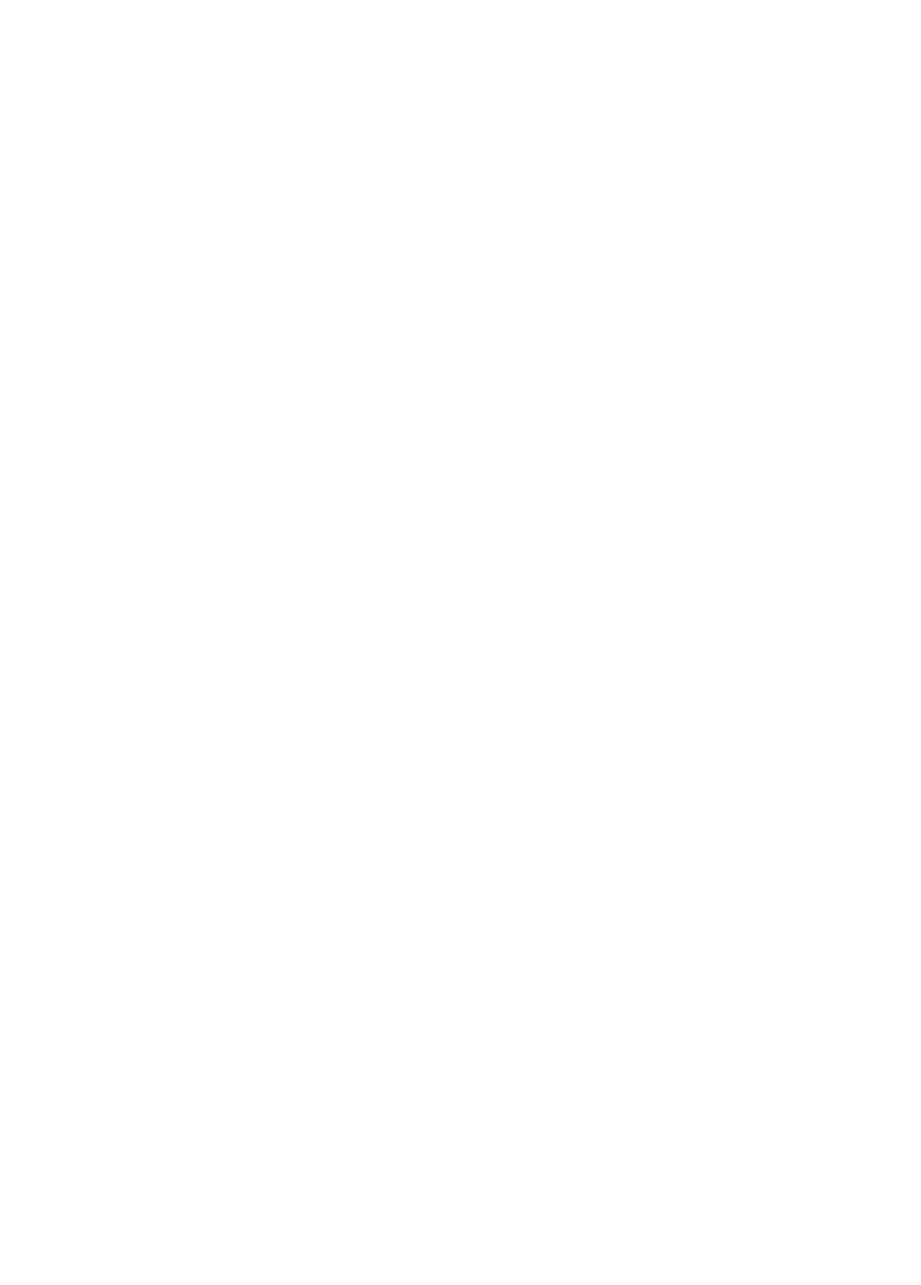
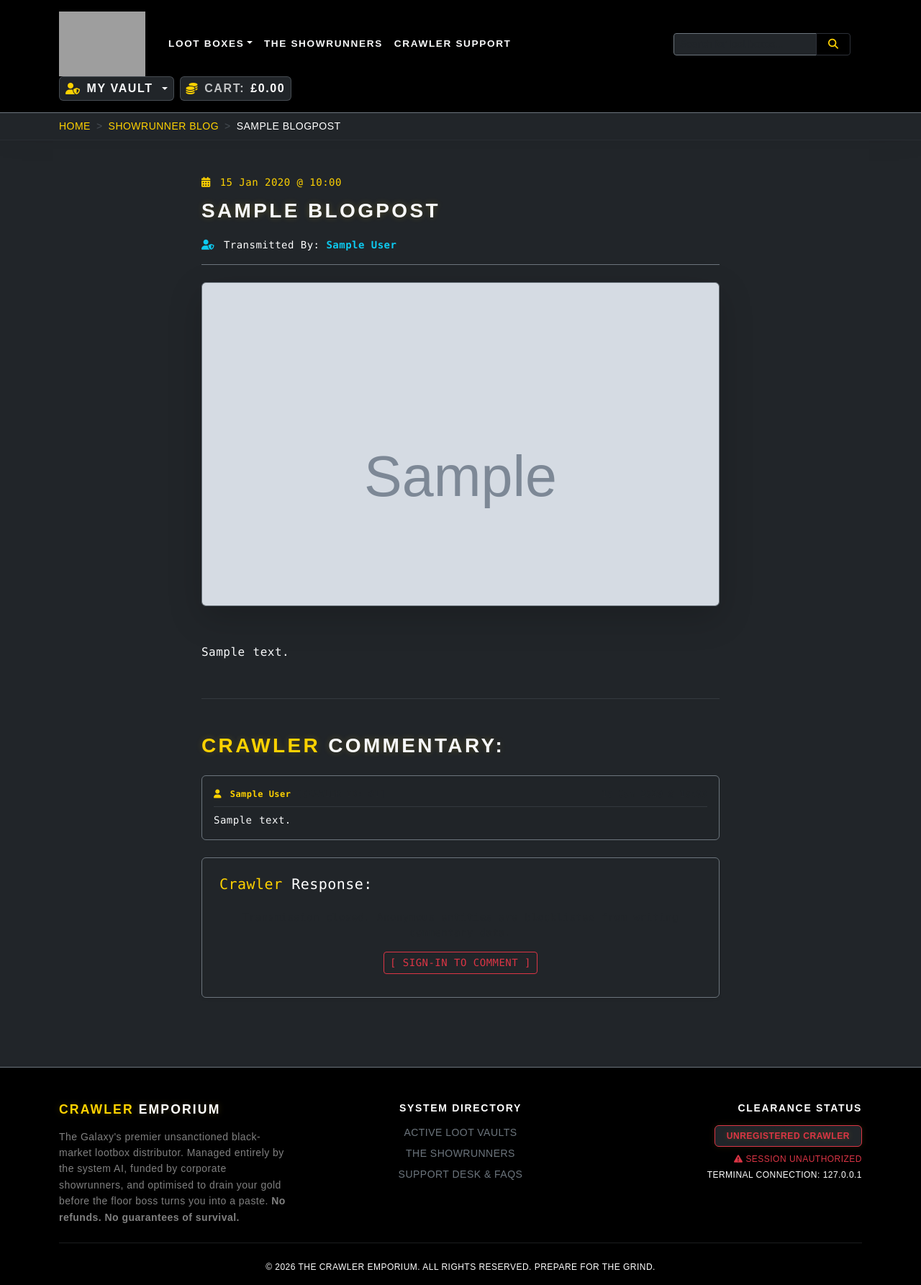
Before and after one commit to MrsG33k/CI-MS4-CrawlerEmporium, a Django app: a page that uses showrunners/templates/showrunners/blog_detail.html in a window 1280 px wide. Before the commit the page is empty. Shown: the whole page at 72% size. Before the commit the page ends 800 px from the top, so only its background shows below. Run offline with Django 5.2, Linux system fonts and the light colour scheme; tables that the repository leaves empty hold one stand-in row (values such as "Sample post"); grey boxes marked "Sample" are stand-in pictures; some libraries are stand-ins or nearby versions; some web fonts are replaced; grey boxes are pictures that could not be loaded.

Commit message:
Add: Created the blog detail view and comments section.

```diff
--- a/showrunners/templates/showrunners/blog_detail.html
+++ b/showrunners/templates/showrunners/blog_detail.html
@@ -0,0 +1,116 @@
+{% extends "base.html" %}
+{% load static %}
+
+{% block breadcrumbs %}
+    <li class="breadcrumb-item"><a href="{% url 'blog' %}" class="text-warning text-decoration-none">Showrunner Blog</a></li>
+    <li class="breadcrumb-item text-white active" aria-current="page">{{ post.title|truncatechars:25 }}</li>
+{% endblock %}
+
+{% block content %}
+<div class="container my-5 text-white">
+    <div class="row justify-content-center">
+        <div class="col-lg-9 col-xl-8">
+
+            <header class="mb-4">
+                <span class="text-warning font-monospace small d-block mb-2">
+                    <i class="fas fa-calendar-alt me-1"></i> {{ post.created_at|date:"d M Y @ H:i" }}
+                </span>
+                <p class="fs-3 logo-font text-uppercase text-light tracking-wider mb-3">
+                    {{ post.title }}
+                </p>
+
+                <div class="d-flex align-items-center font-monospace text-white small pb-3 border-bottom border-secondary">
+                    <span>
+                        <i class="fas fa-user-shield text-info me-1"></i> Transmitted By:
+                        <strong class="text-info">
+                            {% if post.author.get_full_name %}
+                                {{ post.author.get_full_name }}
+                            {% else %}
+                                {{ post.author.username }}
+                            {% endif %}
+                        </strong>
+                    </span>
+                </div>
+            </header>
+
+            {% if post.image or post.image_url %}
+                <div class="rounded border border-secondary overflow-hidden shadow-lg mb-5 main-feature-img-box">
+                    {% if post.image %}
+                        <img src="{{ post.image.url }}" class="img-fluid w-100 h-100" alt="{{ post.title }}">
+                    {% else %}
+                        <img src="{{ post.image_url }}" class="img-fluid w-100 h-100" alt="{{ post.title }}">
+                    {% endif %}
+                </div>
+            {% endif %}
+
+            <article class="lead-body-text font-monospace lh-lg mb-5 text-light">
+                {{ post.content|linebreaks }}
+            </article>
+
+            <hr class="border-secondary my-5">
+
+            <section class="mb-5">
+                <h3 class="logo-font text-uppercase text-light tracking-wider mb-4"><span class="text-warning"> CRAWLER</span> COMMENTARY:</h3>
+
+                <div class="comment-feed-stream mb-4">
+                    {% for comment in comments %}
+                        <div class="p-3 bg-dark bg-opacity-50 border border-secondary rounded mb-3 font-monospace">
+                            <div class="d-flex justify-content-between align-items-center extra-small text-muted border-bottom border-secondary border-opacity-25 pb-2 mb-2">
+                                <span>
+                                    <i class="fas fa-user text-warning me-1"></i>
+                                    <span class="text-warning fw-bold">
+                                        {% if comment.user.get_full_name %}
+                                            {{ comment.user.get_full_name }}
+                                        {% else %}
+                                            {{ comment.user.username }}
+                                        {% endif %}
+                                    </span>
+                                    [CRAWLER ID: #{{ comment.user.id }}]
+                                </span>
+                                <span>
+                                    {{ comment.created_at|date:"d M Y @ H:i" }}
+                                </span>
+                            </div>
+                            <p class="mb-0 text-light small comment-body-text">{{ comment.message }}</p>
+                        </div>
+                    {% empty %}
+                        <div class="p-4 border border-secondary border-dashed rounded text-center text-white font-monospace small">
+                            [ FEED EMPTY: NO CRAWLERS HAVE VENTURED TO THE COMMENTS  ]
+                        </div>
+                    {% endfor %}
+                </div>
+
+                <div class="card bg-dark border-secondary p-4 shadow-sm mt-4">
+                    <h5 class="text-white font-monospace mb-3"><span class="text-warning"> Crawler </span>Response:</h5>
+
+                    {% if user.is_authenticated %}
+                        <form method="POST" action="{% url 'blog_detail' slug=post.slug %}">
+                            {% csrf_token %}
+                            <div class="mb-3">
+                                {{ form.message }}
+                                {% if form.message.errors %}
+                                    <div class="text-danger small font-monospace mt-1">
+                                        {{ form.message.errors|striptags }}
+                                    </div>
+                                {% endif %}
+                            </div>
+                            <button type="submit" class="btn btn-outline-warning btn-sm font-monospace px-4">
+                                [ SEND COMMENT ]
+                            </button>
+                        </form>
+                    {% else %}
+                        <div class="text-center py-2 font-monospace">
+                            <p class="text-muted small mb-3">Transmission closed. Anonymous entities are blocklisted from writing commentary data.</p>
+                            <a href="{% url 'account_login' %}" class="btn btn-sm btn-outline-danger">
+                                [  SIGN-IN TO COMMENT ]
+                            </a>
+                        </div>
+                    {% endif %}
+                </div>
+            </section>
+
+        </div>
+    </div>
+</div>
+
+{% endblock %}
--- a/static/css/base.css
+++ b/static/css/base.css
@@ -608,3 +608,17 @@ body {
     box-shadow: 0 10px 20px rgba(255, 193, 7, 0.1) !important;
     border-color: #ffc107 !important;
 }
+
+.main-feature-img-box {
+    max-height: 450px;
+}
+.main-feature-img-box img {
+    object-fit: cover;
+}
+.extra-small {
+    font-size: 0.75rem;
+}
+.comment-body-text, .lead-body-text {
+    letter-spacing: 0.03rem;
+    word-spacing: 0.05rem;
+}
--- a/templates/base.html
+++ b/templates/base.html
@@ -81,7 +81,7 @@
                         </ul>
                     </li>
                     <li class="nav-item">
-                        <a class="nav-link text-light font-nav text-uppercase px-2 text-muted-hover" href="#">
+                        <a class="nav-link text-light font-nav text-uppercase px-2 text-muted-hover" href="{% url 'blog' %}">
                             The Showrunners
                         </a>
                     </li>
@@ -173,8 +173,8 @@
                     <h6 class="text-white text-uppercase tracking-wider small fw-bold mb-3">System Directory</h6>
                     <ul class="list-unstyled d-flex flex-column gap-2 small">
                         <li><a href="{% url 'products' %}" class="text-decoration-none text-muted-hover text-secondary">Active Loot Vaults</a></li>
-                        <li><a href="#" class="text-decoration-none text-muted-hover text-secondary">The Showrunners</a></li>
-                        <li><a href="#" class="text-decoration-none text-muted-hover text-secondary">Support Desk &amp; FAQs</a></li>
+                        <li><a href="{% url 'blog' %}" class="text-decoration-none text-muted-hover text-secondary">The Showrunners</a></li>
+                        <li><a href="{% url 'crawler_support' %}" class="text-decoration-none text-muted-hover text-secondary">Support Desk &amp; FAQs</a></li>
                     </ul>
                 </div>
 
```
